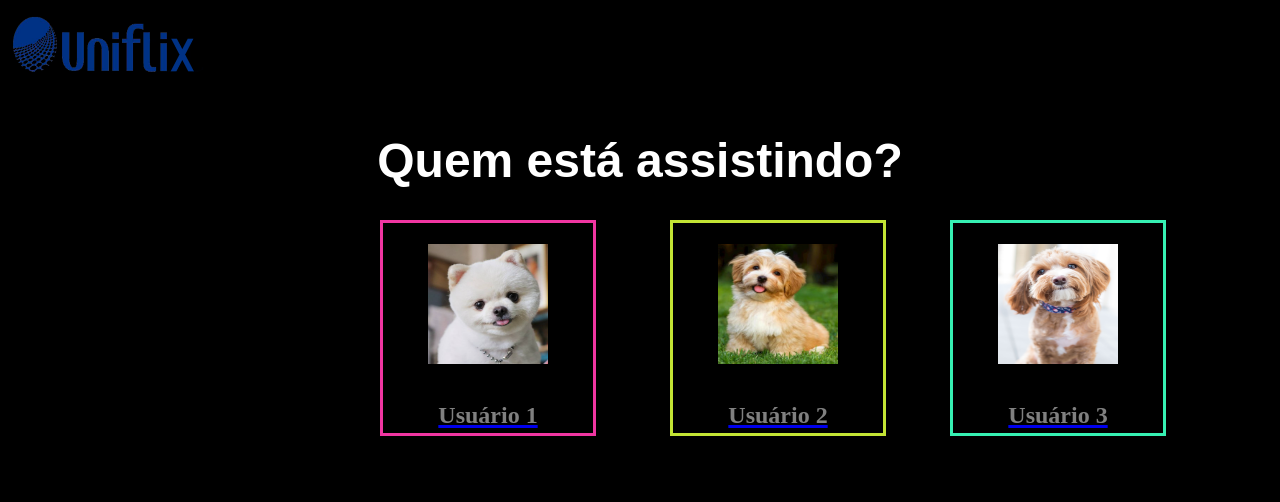
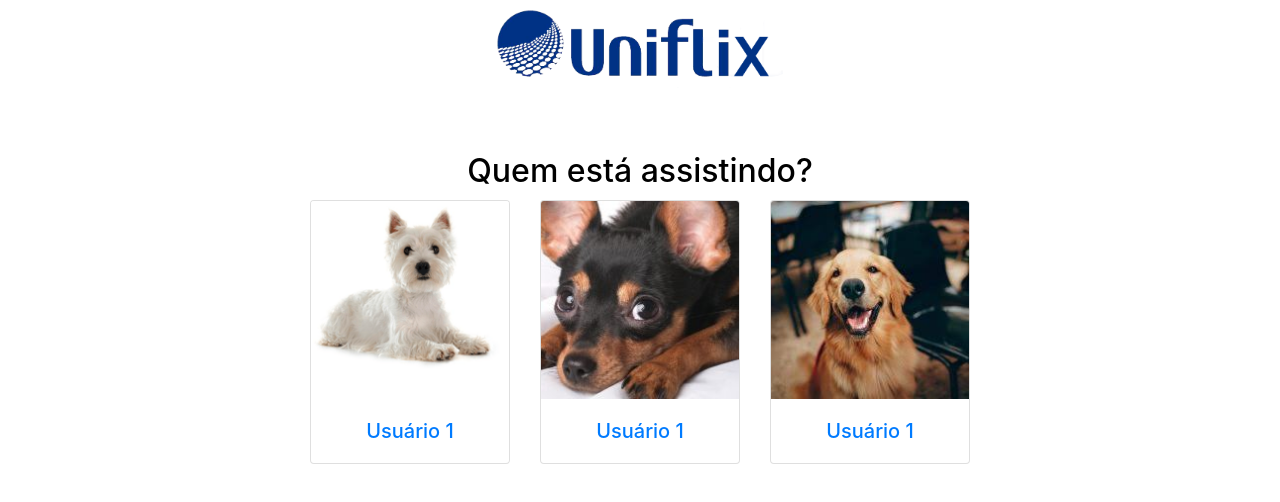
Before and after one commit to italoCorrea/UNIFLIX, a plain HTML site: page escolha_user.html in a window 1280 px wide. Drawn offline with nearby package versions, Linux system fonts and the light colour scheme.

Commit message:
alterações fernando 28-09

```diff
--- /dev/null
+++ b/css/escolhaUser.css
@@ -0,0 +1,41 @@
+h1 {
+    /* Centralizar a tag <h1> */
+    text-align: center;
+}
+
+.logo {
+    width: auto;
+    max-width: 300px;
+    height: auto;
+}
+
+.titulo {
+    color: black;
+    font-size: xx-large;
+    font: arial;
+}
+
+.card {
+    max-width: 200px;
+    background: rgba(255, 255, 255, 0.959);
+}
+
+.card:hover {
+    opacity: 0.8;
+    cursor: pointer;
+}
+
+.card-deck {
+    display: -ms-flexbox;
+    display: flex;
+    -ms-flex-flow: row wrap;
+    flex-flow: row wrap;
+    margin-right: -15px;
+    margin-left: -15px;
+    justify-content: center;
+}
+
+.card-title {
+    text-align: center;
+    margin-bottom: 0rem;
+}
--- /dev/null
+++ b/css/live.css
@@ -0,0 +1,101 @@
+.logo {
+    max-width: 100px;
+    height: auto;
+}
+
+.navbar {
+    background-color: rgb(255, 255, 255);
+    box-shadow: 2px 2px 2px 1px rgba(0, 0, 0, 0.2);
+    color: white;
+    z-index: 1;
+}
+
+.sidebar {
+    position: relative;
+    float: left;
+    z-index: 0;
+    width: 250px;
+    height: calc(100vh - 65.92px);
+    box-shadow: 0.5px 1px 1px 1px rgba(0, 0, 0, 0.2);
+    background-color: rgb(221, 221, 221);
+    overflow-y: scroll;
+}
+
+.sidebar .sugestao {
+    width: 100%;
+    height: 60px;
+    background: rgb(210, 89, 247);
+    color: white;
+}
+
+.divDoVideo {
+    position: relative;
+    height: calc(100vh - 65.92px);
+    background-color: #ffffff;
+    width: calc(100% - 250px);
+    float: right;
+    overflow-y: scroll;
+}
+
+.responsive-iframe {
+    padding: 0px 0px 0px 0px;
+    margin: 0px 0px 0px 0px;
+    position: relative;
+    width: 100%;
+    height: 200px;
+    border: 0;
+}
+
+.watch {
+    margin-left: auto;
+    margin-right: auto;
+}
+
+.jumbotron {
+    margin: 0px 0px 0px 0px;
+    border-radius: 0px;
+}
+
+@media (min-width: 576px) {
+    .responsive-iframe {
+        height: 300px;
+        padding: 0px 0px 0px 0px;
+        margin: 0px 0px 0px 0px;
+    }
+    .jumbotron {
+        margin: 0px 0px 0px 0px;
+    }
+}
+
+@media (min-width: 768px) {
+    .responsive-iframe {
+        height: 300px;
+        padding: 0px 0px 0px 0px;
+        margin: 0px 0px 0px 0px;
+    }
+    .jumbotron {
+        margin: 0px 0px 0px 0px;
+    }
+}
+
+@media (min-width: 992px) {
+    .responsive-iframe {
+        height: 500px;
+        padding: 40px 40px 0px 40px;
+        margin: 0px 0px 10px 0px;
+    }
+    .jumbotron {
+        margin: 40px 40px 0px 40px;
+    }
+}
+
+@media (min-width: 1200px) {
+    .responsive-iframe {
+        height: 500px;
+        padding: 40px 40px 0px 40px;
+        margin: 0px 0px 10px 0px;
+    }
+    .jumbotron {
+        margin: 40px 40px 0px 40px;
+    }
+}
--- a/escolha_user.html
+++ b/escolha_user.html
@@ -1,71 +1,67 @@
 <!DOCTYPE html>
 <html>
-    <head>
-        <title>Bem vindo - UNIFLIX</title>
-        <style>
-            h1{ /* Centralizar a tag <h1> */
-                text-align: center;
-            }
-            div{ /* Ajuste das dimenssões <div> */
-                position:absolute;
-                width: 210px;
-                height: 210px;
-            }
 
-            #div1{ /* Usuário 1 */
-                border-style: solid;
-                border-color: rgb(240, 54, 162);
-                top:220px;
-                left:380px;
-            }
+<head>
+    <title>Bem vindo - UNIFLIX</title>
 
-            #div2{ /* Usuário 2 */
-                border-style: solid;
-                border-color: rgb(195, 228, 52);
-                top:220px;
-                left:670px;
-            }
 
-            #div3{ /* Usuário 3 */
-                border-style: solid;
-                border-color: rgb(54, 241, 179);
-                top: 220px;
-                left:950px;
-            }
+    <link rel="stylesheet" href="https://stackpath.bootstrapcdn.com/bootstrap/4.5.2/css/bootstrap.min.css" integrity="sha384-JcKb8q3iqJ61gNV9KGb8thSsNjpSL0n8PARn9HuZOnIxN0hoP+VmmDGMN5t9UJ0Z" crossorigin="anonymous">
+    <link rel="stylesheet" href="./css/escolhaUser.css">
+</head>
 
-        </style>
-    </head>
+<!--Inicio do corpo com a cor preta-->
 
-    <!--Inicio do corpo com a cor preta-->
-    <body bgcolor="black">
+<body ">
 
-        <!--Logo-->
-        <img  width="200px" height="100px" src="logo_UNIFLIX.png"><BR>
+    <!--Logo-->
+    <div class="d-flex justify-content-center ">
+        <img src="img/logo_UNIFLIX.png " class="logo " alt="Responsive image ">
+    </div>
 
-        <h1><font color="white" size="10" style="font-family:Arial, Helvetica, sans-serif">Quem está assistindo?</font></h1>
 
-        <!--Usuário 1-->
-        <div id="div1"> <a href="welcome.html">
-            <h1><img src="usuario1.png"
-            width="120px" height="120px"></h1>
-            <h1><font color="#808080" size="5">Usuário 1</font></h1>
-            </a>
-        </div>
+    <BR>
 
-        <!--Usuário 2-->
-        <div id="div2"> <a href="welcome.html">
-           <h1><img src="usuario2.png"
-            width="120px" height="120px"></h1>
-            <h1><font color="#808080" size="5">Usuário 2</font></h1>
-            </a>
-        </div>
+    <h1>
+        <font class="titulo ">Quem está assistindo?</font>
+    </h1>
 
-        <!--Usuário 3-->
-        <div id="div3"> <a href="welcome.html">
-            <h1><img src="usuario3.png"
-            width="120px" height="120px"></h1>
-            <h1><font color="#808080" size="5">Usuário 3</font></h1>
-            </a>
-        </div>
-    </body>
+
+
+    <div class="card-deck ">
+        <a href="live.html ">
+            <div class="card ">
+                <img src="./img/user1.PNG " class="card-img-top ">
+                <div class="card-body ">
+                    <h5 class="card-title ">Usuário 1</h5>
+                </div>
+            </div>
+        </a>
+
+        <a href="live.html ">
+            <div class="card ">
+                <img src="./img/user2.jpg " class="card-img-top ">
+                <div class="card-body ">
+                    <h5 class="card-title ">Usuário 1</h5>
+                </div>
+            </div>
+        </a>
+
+        <a href="live.html ">
+            <div class="card ">
+                <img src="./img/user3.jpg " class="card-img-top ">
+                <div class="card-body ">
+                    <h5 class="card-title ">Usuário 1</h5>
+                </div>
+            </div>
+        </a>
+
+
+
+    </div>
+
+    <script src="https://code.jquery.com/jquery-3.5.1.slim.min.js " integrity="sha384-DfXdz2htPH0lsSSs5nCTpuj/zy4C+OGpamoFVy38MVBnE+IbbVYUew+OrCXaRkfj " crossorigin="anonymous "></script>
+    <script src="https://cdn.jsdelivr.net/npm/popper.js@1.16.1/dist/umd/popper.min.js " integrity="sha384-9/reFTGAW83EW2RDu2S0VKaIzap3H66lZH81PoYlFhbGU+6BZp6G7niu735Sk7lN " crossorigin="anonymous "></script>
+    <script src="https://stackpath.bootstrapcdn.com/bootstrap/4.5.2/js/bootstrap.min.js " integrity="sha384-B4gt1jrGC7Jh4AgTPSdUtOBvfO8shuf57BaghqFfPlYxofvL8/KUEfYiJOMMV+rV " crossorigin="anonymous "></script>
+</body>
+
 </html>
```
Also changed, not shown: live.html (added, +69 -0 lines), welcome.html (deleted, +0 -14 lines), img/logo_UNIFLIX.png (renamed from logo_UNIFLIX.png), img/user1.PNG (added), img/user2.jpg (added), img/user3.jpg (added), usuario1.PNG (deleted), usuario2.PNG (deleted), usuario3.PNG (deleted).
